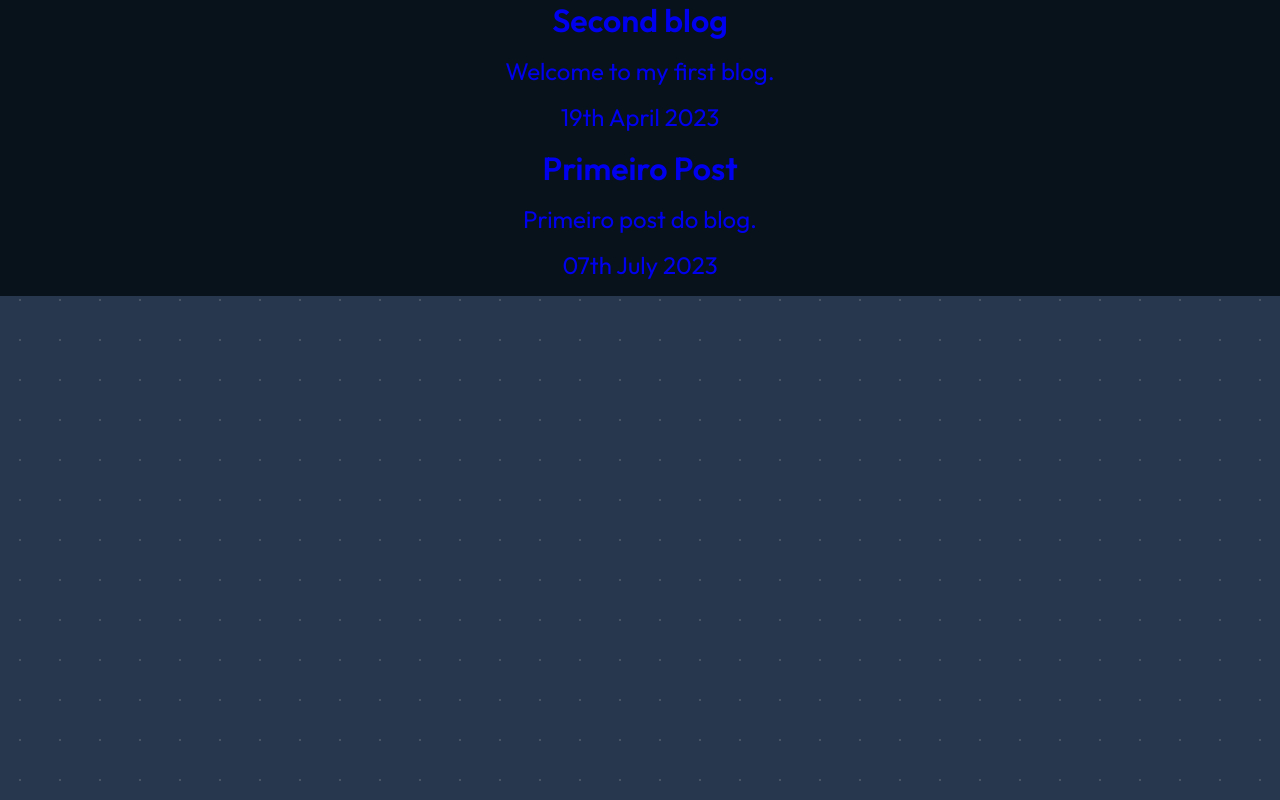
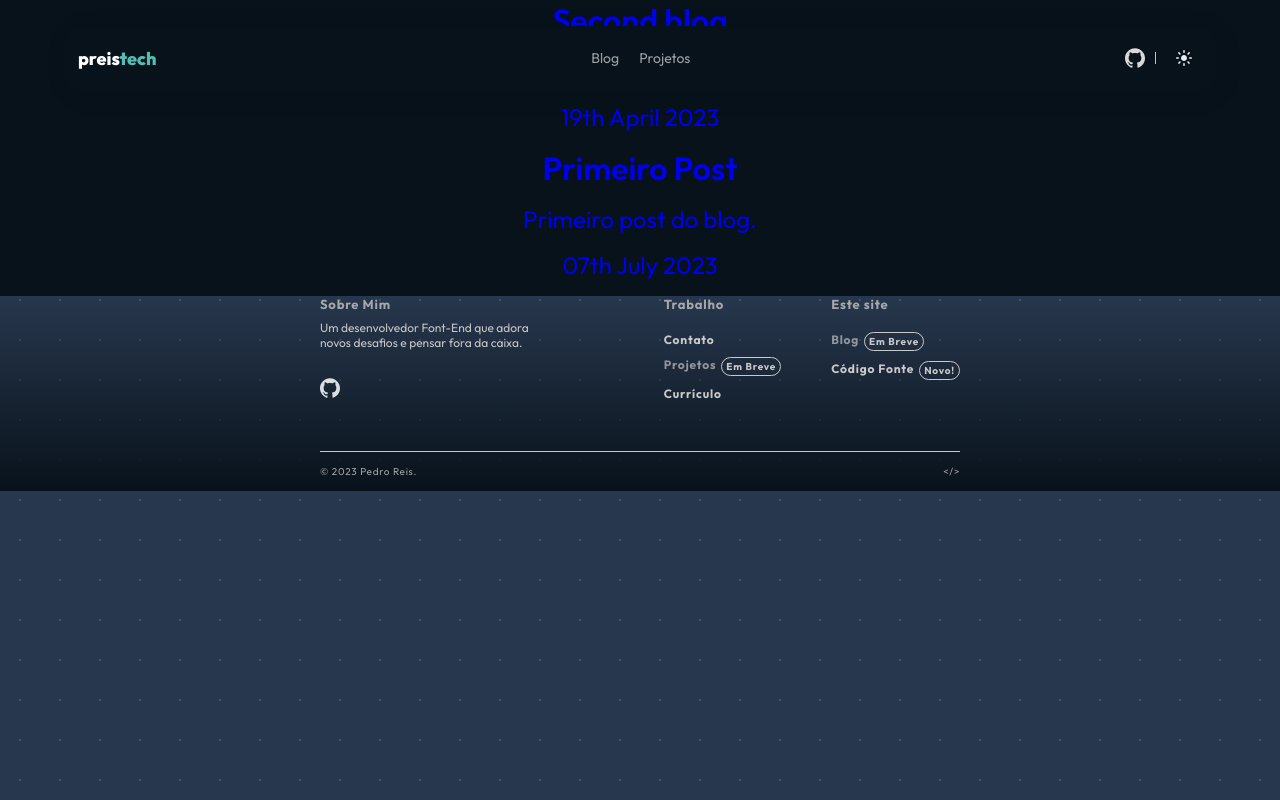
Before and after one commit to itspedro/preis.tech, a Next.js app: page /blog in a window 1280 px wide. Built offline with nearby package versions, Linux system fonts and the light colour scheme.

Commit message:
[+]chore: add header and footer at pages.

```diff
--- a/src/app/blog/page.tsx
+++ b/src/app/blog/page.tsx
@@ -1,3 +1,5 @@
+import Footer from '@/components/Footer/footer';
+import Header from '@/components/Header/header';
 import BlogContent from '@/contents/blog/blog';
 import { getSortedPosts } from '@/lib/posts'
 
@@ -7,7 +9,11 @@
 
   return (
    <main>
-    <BlogContent posts={posts}/>
+    <Header />
+    <div>
+      <BlogContent posts={posts}/>
+    </div>
+    <Footer />
    </main>
   )
 }
```
Also changed, not shown: src/app/blog/[slug]/page.tsx (+14 -4 lines).
